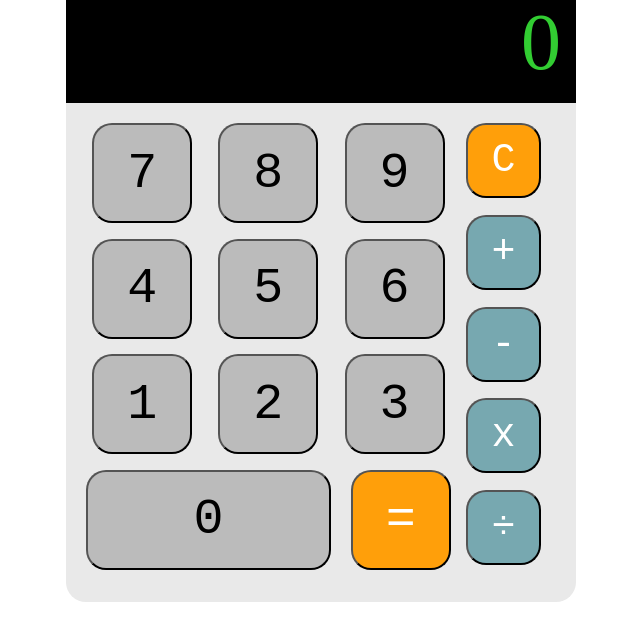
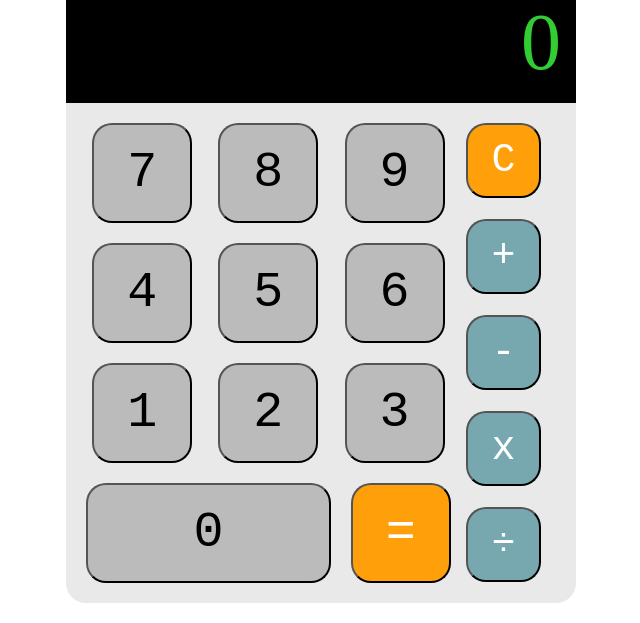
Before and after one commit to AleDiBernardo/htmlcss-simple-calculator, a plain HTML site: page index.html in a window 1280 px wide. Shown: the part 178-801 px from the top of the page, without its empty margins (319-959 px from the left). Drawn offline with Linux system fonts and the light colour scheme; a web font is replaced by a local one.

Commit message:
feat: removed .container height

```diff
--- a/css/style.css
+++ b/css/style.css
@@ -46,7 +46,6 @@ input {
 /* CONTAINER */
 .flex.container {
     width: 550px;
-    height: 850px;
     padding: 20px;
     flex-direction: column;
 }
@@ -99,7 +98,7 @@ input {
     flex-wrap: wrap;
     justify-content: space-evenly;
     flex-grow: 1;
-    row-gap: 3px;
+    row-gap: 20px;
     column-gap: 20px;
 
 }
@@ -107,6 +106,8 @@ input {
 .right-side {
     justify-content: center;
     flex-wrap: wrap;
+    row-gap: 20px;
+
 }
 
 
```
